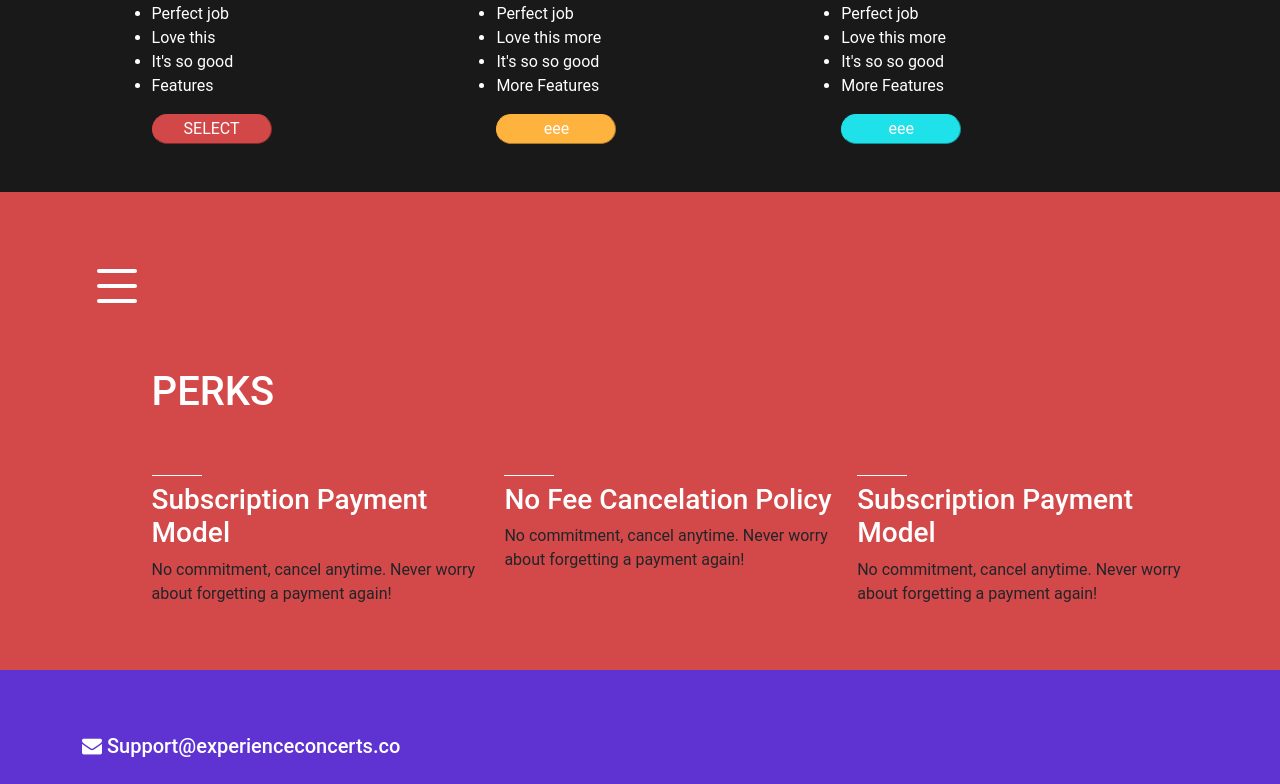
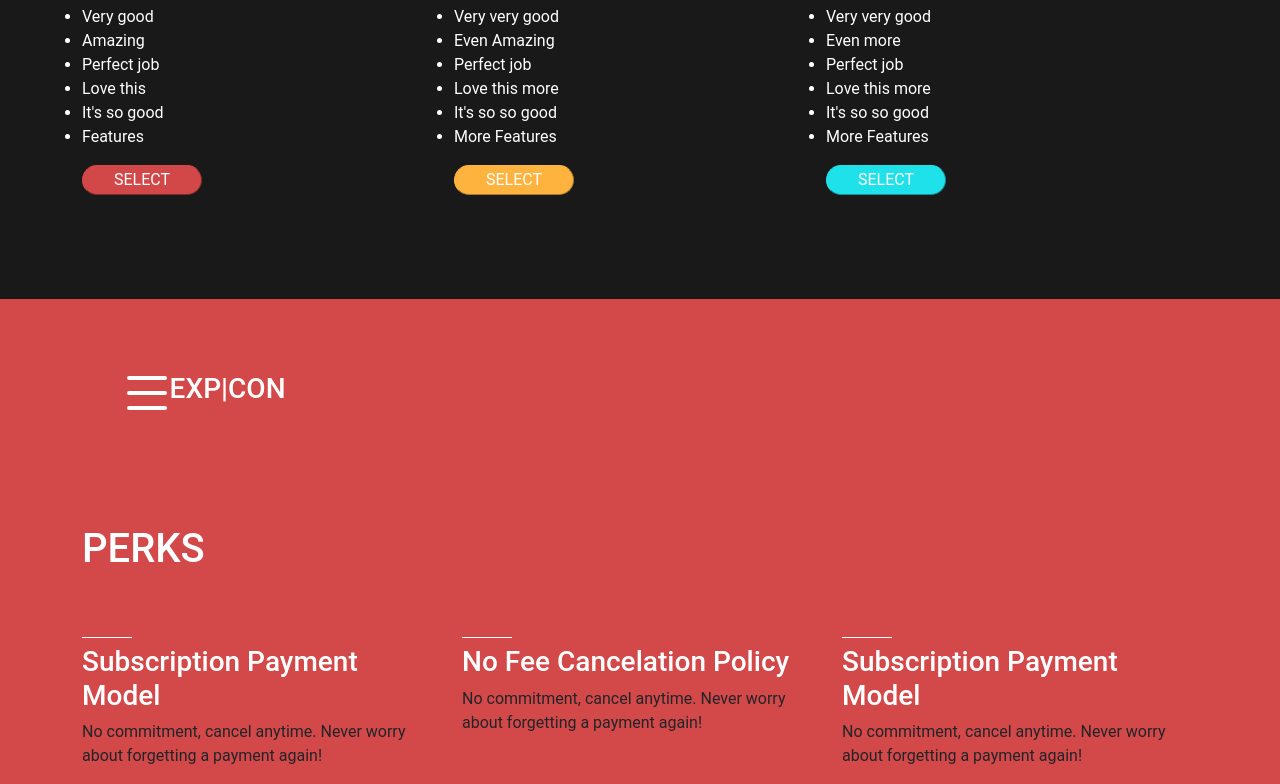
Before and after one commit to saidmg/interactive-concert, a React (Create React App) app: page /pricing in a window 1280 px wide. Shown: the part 496-1280 px from the top of the page. Built offline with nearby package versions, Linux system fonts and the light colour scheme.

Commit message:
Fixed the menu animation

```diff
--- a/src/App.css
+++ b/src/App.css
@@ -2,3 +2,6 @@
     display: none;
    }
 a{text-decoration: none;}
+p,h1,h2,h3,h4,h5,a {
+    font:  Helvetica Neue;
+}
--- a/src/components/Button/index.js
+++ b/src/components/Button/index.js
@@ -7,20 +7,18 @@ export default function Button({colored}) {
 
     return(
         <>
-
-        {/* <div style={{display:'inline'}}> */}
-<div  class= {toggle? 'open oppenned': 'open'} onClick={()=> setToggle(!toggle)} style={{float:'left'}}>
+        <div  class= {toggle? 'open oppenned': 'open'} onClick={()=> setToggle(!toggle)} style={{float:'left',paddingLeft:'80px'}}>
 	<span  class="cls" style={{backgroundColor: toggle? colored:'white'}} ></span>
-	<span  style={{backgroundColor: toggle? colored:'white'}} ><h3 style={{color:colored ,position:"absolute",top:'37%', right:"7%", zIndex:'100'}}> EXP|CON</h3>
-		<ul class="sub-menu ">
+	<span  style={{backgroundColor: toggle? colored:'white'}} ><h3 style={{color: colored === '#191919'?"white":colored ,position:"absolute",top:'37%', right:"7%", zIndex:'100'}}> EXP|CON</h3>
+		<ul style={{backgroundColor: colored === '#191919'?"#1FE1E9":''}} class="sub-menu ">
 			<li>
-				<a href="#about" title="about" style={{color:colored}}> WHAT IS IT</a>
+				<a href="#about" title="about" style={{color: colored === '#191919'?"white":colored, fontWeight:'bold'}}> WHAT IS IT</a>
 			</li>
 			<li>
-				<a href="#skills" title="skills"> PERKS</a>
+				<a href="#skills" title="skills" style={{color: colored === '#191919'?colored:"white",fontWeight:'bold'}}> PERKS</a>
 			</li>
 			<li>
-				<a href="#jobs" title="jobs"> PRICING</a>
+				<a href="#jobs" title="jobs" style={{fontWeight:'bold'}}> PRICING</a>
 			</li>
 		</ul>
 	</span>
--- a/src/components/PaymentBtn/index.js
+++ b/src/components/PaymentBtn/index.js
@@ -1,9 +1,12 @@
+import {NavLink} from 'react-router-dom'
 import './style.css'
 
 export default function PaymentBtn({colored, text}){
     return(
         <>
+                <NavLink to="/payment" className="nav-link" activeClassName="active"  style={{padding:0}}>
         <button className="demo-btn" style={{backgroundColor:colored,borderColor:colored}}>{text}</button>
+        </NavLink>
         </>
     )
 }
--- a/src/components/PaymentBtn2/index.js
+++ b/src/components/PaymentBtn2/index.js
@@ -7,9 +7,7 @@ export default function PaymentBtn2({colored}) {
 
     return(
         <>
-
-        {/* <div style={{display:'inline'}}> */}
-<div  class= {toggle? 'open oppenned': 'open'} onClick={()=> setToggle(!toggle)} style={{float:'left'}}>
+        <div  class= {toggle? 'open oppenned': 'open'} onClick={()=> setToggle(!toggle)} style={{marginLeft:'12%',float:'left'}}>
 	<span  class="cls" style={{backgroundColor: toggle? colored:'black'}} ></span>
 	<span  style={{backgroundColor: toggle? colored:'black'}} ><h3 style={{color:colored ,position:"absolute",top:'37%', right:"7%", zIndex:'100'}}> EXP|CON</h3>
 		<ul class="sub-menu ">
--- a/src/components/Perks/index.js
+++ b/src/components/Perks/index.js
@@ -5,9 +5,9 @@ export default function Perks() {
     return (
     <>
     <div style={{backgroundColor:'#191919', color:'white'}}>
-        <Header/>
+        <Header color="#191919"/>
         <div className="container" style={{paddingBottom:'10%'}}>
-        <h1 style={{marginTop:'10%', marginLeft:'3%'}}>PERKS</h1>
+        <h1 style={{marginTop:'10%', marginLeft:'3%',paddingTop:'30px'}}>PERKS</h1>
         <div className="row mt-3">
             <div className="col-lg-4 p-5">
                 <h2 style={{color:'#D34848'}}>
--- a/src/components/Purchase/index.js
+++ b/src/components/Purchase/index.js
@@ -5,7 +5,8 @@ import TryBtn from '../TryBtn'
 export default function Purchase() {
     return (
     <div style={{backgroundColor:'black'}}>
-        <Button/>
+        <div style={{paddingTop:'5%'}}>
+        <Button colored="white"/>
         <div className="container">
             <div className="row" style={{paddingTop:'10%', paddingBottom:'10%'}}>
                 <div className="col-lg-7 col-md-12">
@@ -17,7 +18,7 @@ export default function Purchase() {
         <TryBtn/>
         </div>
         </div>
-    </div>
+    </div></div>
     </div>
     )
 }
--- a/src/components/Sound/index.js
+++ b/src/components/Sound/index.js
@@ -37,7 +37,7 @@ audioElement &&  audioContext.createMediaElementSource(audioElement).connect(aud
                 {/* <Slider/> */}
                 <div className="row" style={{marginTop:'15%',paddingBottom:'5%'}}>
                     <div className="col-lg-7 col-md-12">
-                        <h1 style={{color:'white'}}>SUPERIOR SOUND</h1>
+                        <h1 style={{color:'white', paddingTop:'90px'}}>SUPERIOR SOUND</h1>
                         <h3>Experience live versions of your favourite songs.</h3>
                         <DemoBtn colored='#D34848' text='SEE DEMO'/>
                     </div>
--- a/src/components/TryBtn/index.js
+++ b/src/components/TryBtn/index.js
@@ -6,7 +6,7 @@ export default function TryBtn() {
     return (
         <NavLink to="/pricing" className="nav-link" activeClassName="active" >
 
-<button class="btn-mix-noborder" style={{color:'black'}}>TRY IT NOW</button>
+<button class="btn-mix-noborder" style={{color:'black', fontWeight:'bold'}}>TRY IT NOW</button>
 </NavLink>
     )
 }
--- a/src/pages/Landing/index.js
+++ b/src/pages/Landing/index.js
@@ -1,3 +1,4 @@
+import {useEffect} from 'react'
 import './style.css'
 import Sound from '../../components/Sound'
 import Seat from '../../components/Seat'
@@ -8,16 +9,18 @@ import Footer from '../../components/Footer'
 import Slider from '../../components/Slider'
 
 export default function Landing() {
+    useEffect(() => {
+        document.title = 'Interactive Concert Experience';
+    }, []);
+
     return (
     <>
-    {/* <Slider/> */}
     <Sound/>
     <Seat/>
     <Perks/>
     <Reviews/>
     <Purchase/>
     <Footer/>
-
     </>
     )
 }
--- a/src/pages/Payment/style.css
+++ b/src/pages/Payment/style.css
@@ -12,7 +12,18 @@
     font-weight: bold
 
 }
-input:focus{
-    border-bottom: 5px solid #2F1FE9;
+
+.icon-link{display: none;}
+.form-check-input:focus,.form-select:focus,.form-control:focus{border-color: #161816;  box-shadow: none; -webkit-box-shadow: none; border-width: 2px; border-bottom: 5px solid #2F1FE9}
+.basic-radio-input:checked{
+    background-color:#D24848;
+    border-color:#D24848
 }
-.icon-link{display: none;}
+.advanced-radio-input:checked{
+    background-color:#FFB33F;
+    border-color:#FFB33F
+}
+.pro-radio-input:checked{
+    background-color:#1FE1E9;
+    border-color:#1FE1E9
+}
--- a/src/pages/Pricing/index.js
+++ b/src/pages/Pricing/index.js
@@ -1,16 +1,21 @@
+import {useEffect} from 'react'
 import './style.css'
 import Footer from '../../components/Footer'
 import Button from '../../components/Button'
-import Header from '../../components/Header'
 import PaymentBtn from '../../components/PaymentBtn'
 
 export default function Pricing() {
+    useEffect(() => {
+        document.title = 'Pricing / Perks';
+    }, []);
+
     return (
         <div style={{ backgroundColor: '#191919', paddingTop: '5%' }}>
             <Button colored='white' />
+            <h3 style={{paddingTop:'0.7%', color:'white'}}>EXP|CON</h3>
             <div className="container">
 
-                <div className="row" style={{ paddingTop: '10%', paddingLeft: '0%' }}>
+                <div className="row" style={{ paddingTop: '10%', paddingBottom: '5%' }}>
                     <h1 style={{ color: 'white' }}>Pricing</h1>
                     <h3 style={{ color: 'white' }}>Test out our app today! Choose from three subscription Based payment models
     </h3>
@@ -42,7 +47,7 @@ export default function Pricing() {
                                 <li>It's so so good</li>
                                 <li>More Features</li>
                             </ul>
-                            <PaymentBtn colored="#FFB33F" text="eee" />
+                            <PaymentBtn colored="#FFB33F" text="SELECT" />
                         </div>
                         <div className="col">
 
@@ -57,13 +62,14 @@ export default function Pricing() {
                                 <li>It's so so good</li>
                                 <li>More Features</li>
                             </ul>
-                            <PaymentBtn colored="#1FE1E9" text="eee" />
+                            <PaymentBtn colored="#1FE1E9" text="SELECT" />
                         </div>
                     </div>
                 </div>
             </div>
-            <div style={{ backgroundColor: '#D34848', paddingTop: '5%' }}>
+            <div style={{ backgroundColor: '#D34848', paddingTop: '5%', paddingBottom: '5%' }}>
                 <Button colored='#D34848' />
+                <h3 style={{paddingTop:'0.7%', color:'white'}}>EXP|CON</h3>
                 <div className="container pb-5">
                 <div className="row align-items-start" style={{ paddingTop: '10%', paddingLeft: '0%' }}>
                     <h1 style={{color:'white', marginBottom:'5%'}}>PERKS</h1>
```
Also changed, not shown: src/pages/Payment/index.js (+7 -3 lines).
